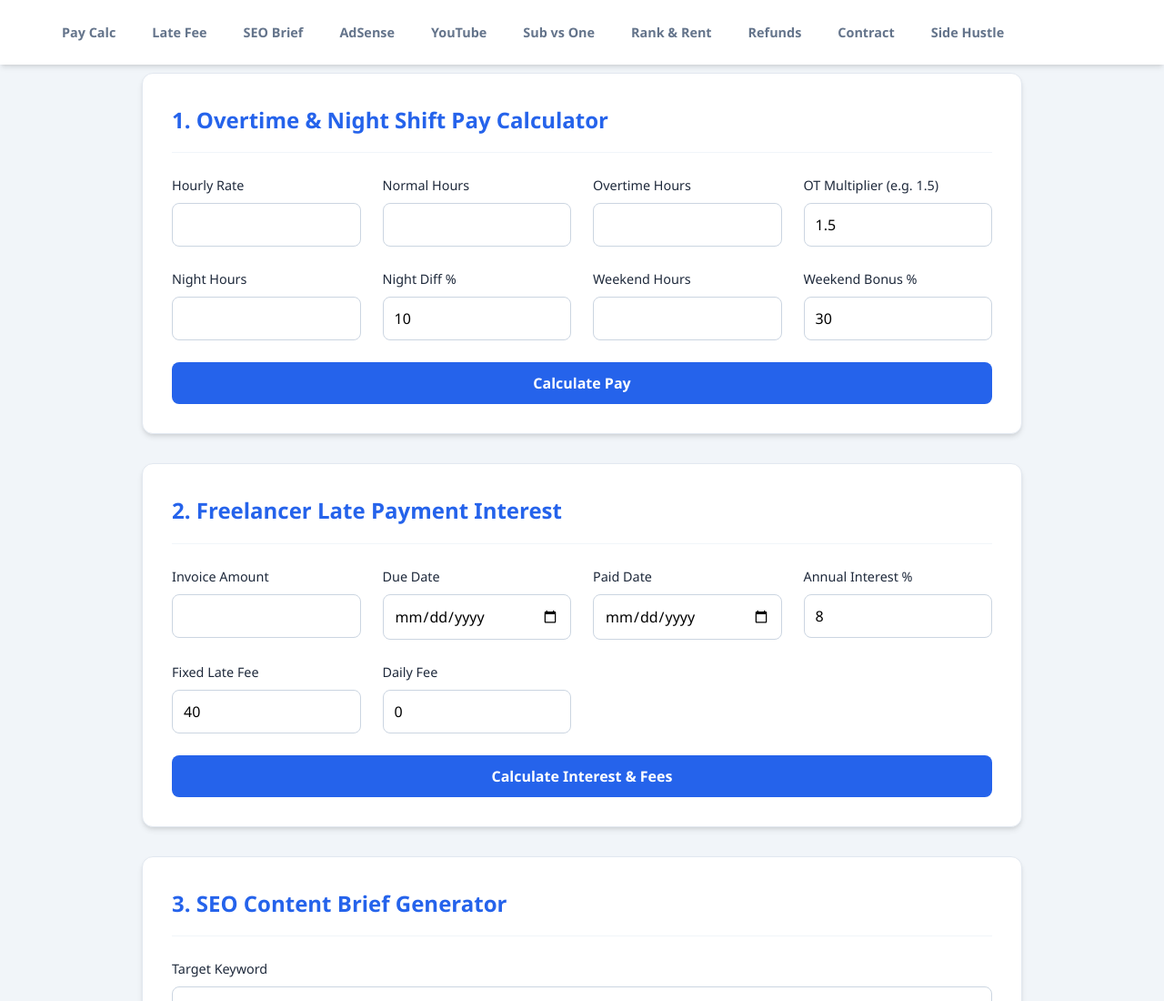
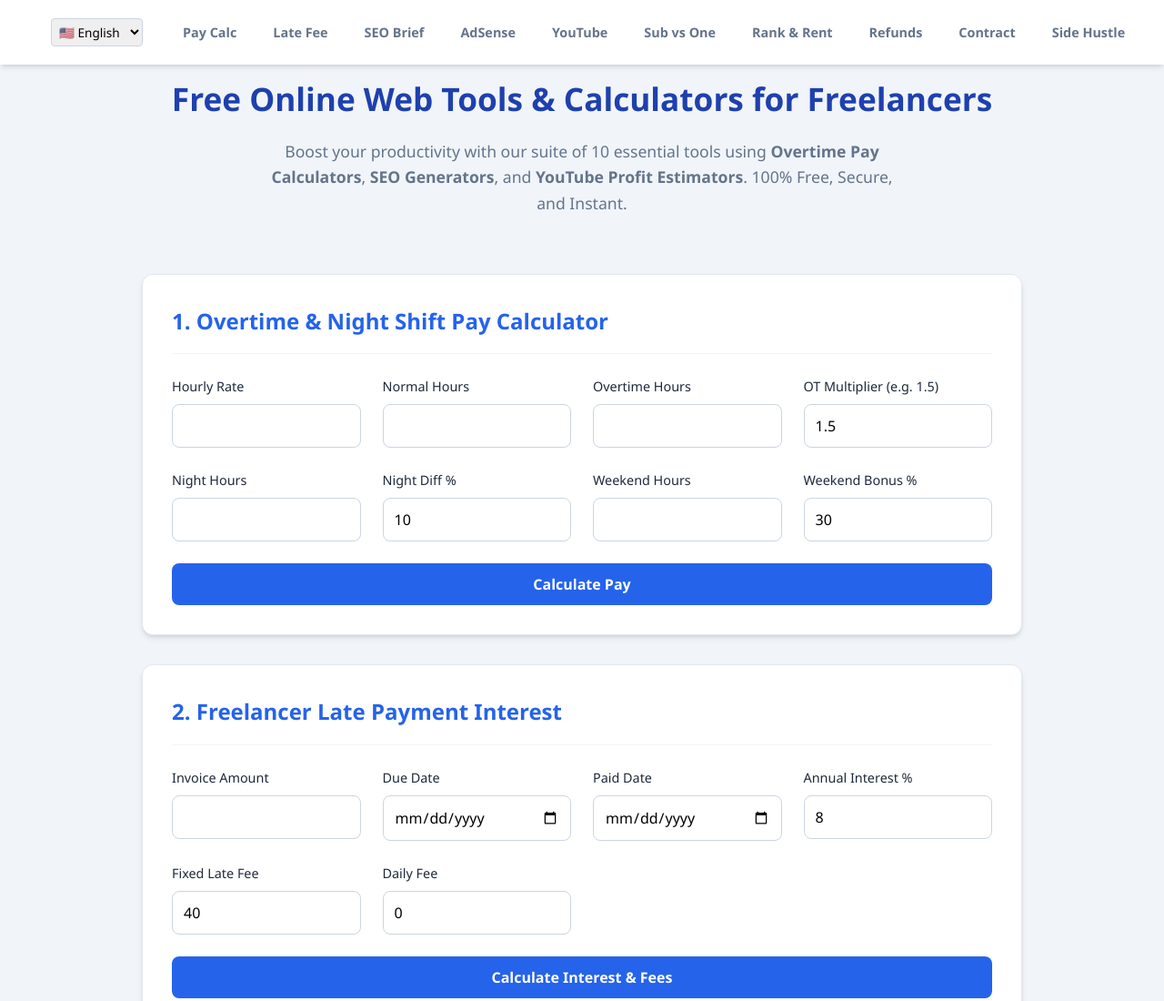
Before and after one commit to iambhagat92/Dailytoolguide, a plain HTML site: page index.html in a window 1280 px wide. Shown: the top 1100 px of the page at 91% size. Drawn offline with Linux system fonts and the light colour scheme.

Commit message:
Optimize SEO keywords with new H1 and intro text

```diff
--- a/index.html
+++ b/index.html
@@ -286,20 +286,40 @@
 
     <nav>
         <div class="nav-container">
-            <a href="#tool1" class="nav-link">Pay Calc</a>
-            <a href="#tool2" class="nav-link">Late Fee</a>
-            <a href="#tool3" class="nav-link">SEO Brief</a>
-            <a href="#tool4" class="nav-link">AdSense</a>
-            <a href="#tool5" class="nav-link">YouTube</a>
-            <a href="#tool6" class="nav-link">Sub vs One</a>
-            <a href="#tool7" class="nav-link">Rank & Rent</a>
-            <a href="#tool8" class="nav-link">Refunds</a>
-            <a href="#tool9" class="nav-link">Contract</a>
-            <a href="#tool10" class="nav-link">Side Hustle</a>
+            <!-- Lang Selector -->
+            <select id="langSelect" onchange="changeLanguage(this.value)"
+                style="padding: 0.25rem; border-radius: 4px; border: 1px solid #cbd5e1; margin-right: 1rem; font-size: 0.85rem;">
+                <option value="en">🇺🇸 English</option>
+                <option value="hi">🇮🇳 हिन्दी</option>
+                <option value="es">🇪🇸 Español</option>
+            </select>
+
+            <a href="#tool1" class="nav-link" data-i18n="nav_t1">Pay Calc</a>
+            <a href="#tool2" class="nav-link" data-i18n="nav_t2">Late Fee</a>
+            <a href="#tool3" class="nav-link" data-i18n="nav_t3">SEO Brief</a>
+            <a href="#tool4" class="nav-link" data-i18n="nav_t4">AdSense</a>
+            <a href="#tool5" class="nav-link" data-i18n="nav_t5">YouTube</a>
+            <a href="#tool6" class="nav-link" data-i18n="nav_t6">Sub vs One</a>
+            <a href="#tool7" class="nav-link" data-i18n="nav_t7">Rank & Rent</a>
+            <a href="#tool8" class="nav-link" data-i18n="nav_t8">Refunds</a>
+            <a href="#tool9" class="nav-link" data-i18n="nav_t9">Contract</a>
+            <a href="#tool10" class="nav-link" data-i18n="nav_t10">Side Hustle</a>
         </div>
     </nav>
 
     <div class="container">
+
+        <!-- Main Heading for SEO -->
+        <header style="text-align: center; margin-bottom: 2rem;">
+            <h1 style="color: var(--primary-dark); font-size: 2.2rem; margin-bottom: 1rem;">Free Online Web Tools &
+                Calculators for Freelancers</h1>
+            <p style="color: var(--text-light); max-width: 700px; margin: 0 auto; font-size: 1.1rem;">
+                Boost your productivity with our suite of 10 essential tools using
+                <strong>Overtime Pay Calculators</strong>, <strong>SEO Generators</strong>, and <strong>YouTube Profit
+                    Estimators</strong>.
+                100% Free, Secure, and Instant.
+            </p>
+        </header>
 
         <!-- TOOL 1: Overtime & Night Shift Pay Calculator -->
         <section id="tool1">
```
